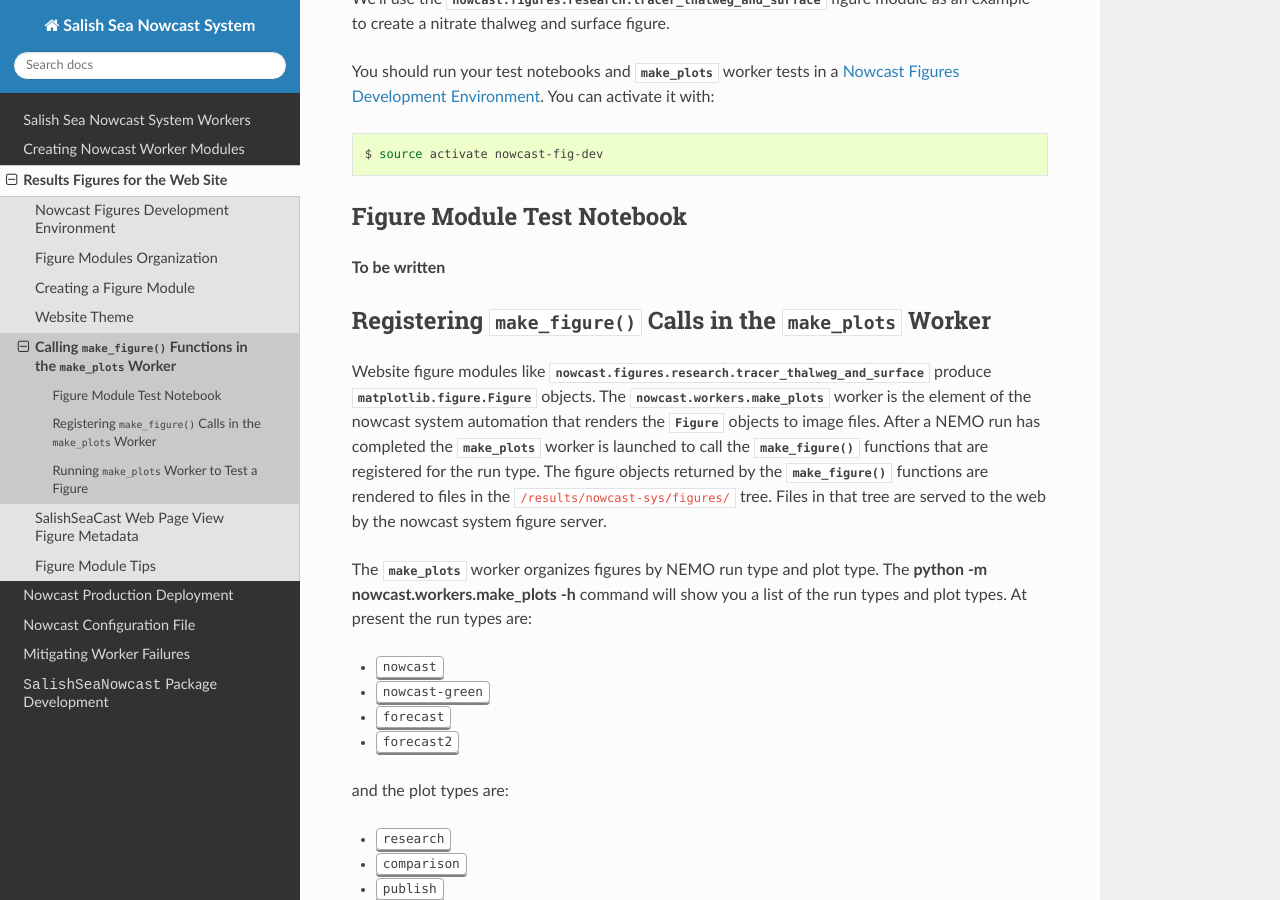
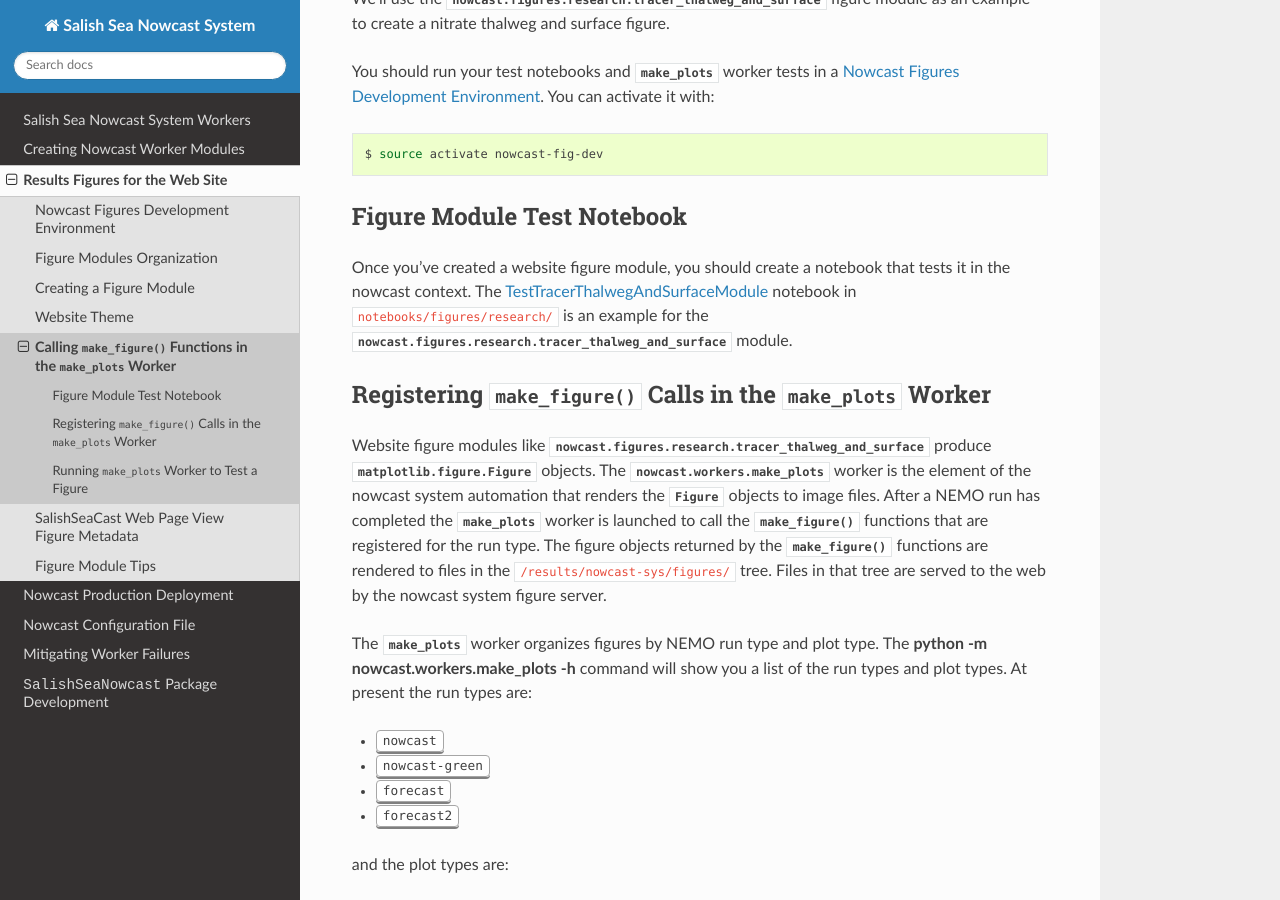
Before and after one commit to SalishSeaCast/SalishSeaNowcast, a Sphinx documentation site: the page built from docs/figures/make_figure_calls.rst, in a window 1280 px wide and 900 px high, scrolled down 434 px. Built offline with Sphinx 7.4.7 and the Read the Docs theme 2.0.0, drawn with Linux system fonts in a browser that asks for light colours; the version number could not be read and is left out.

Commit message:
Add "Figure Module Test Notebook" docs section.

```diff
--- a/docs/figures/make_figure_calls.rst
+++ b/docs/figures/make_figure_calls.rst
@@ -40,7 +40,11 @@ You can activate it with:
 Figure Module Test Notebook
 ===========================
 
-**To be written**
+Once you've created a website figure module,
+you should create a notebook that tests it in the nowcast context.
+The `TestTracerThalwegAndSurfaceModule`_ notebook in :file:`notebooks/figures/research/` is an example for the :py:mod:`nowcast.figures.research.tracer_thalweg_and_surface` module.
+
+.. _TestTracerThalwegAndSurfaceModule: https://nbviewer.jupyter.org/urls/bitbucket.org/salishsea/salishseanowcast/raw/tip/notebooks/figures/research/TestTracerThalwegAndSurfaceModule.ipynb
 
 
 .. _RegisteringMakeFigureCallsInTheMakePlotsWorker:
```
Also changed, not shown: notebooks/figures/research/TestTracerThalwegAndSurface.ipynb.
